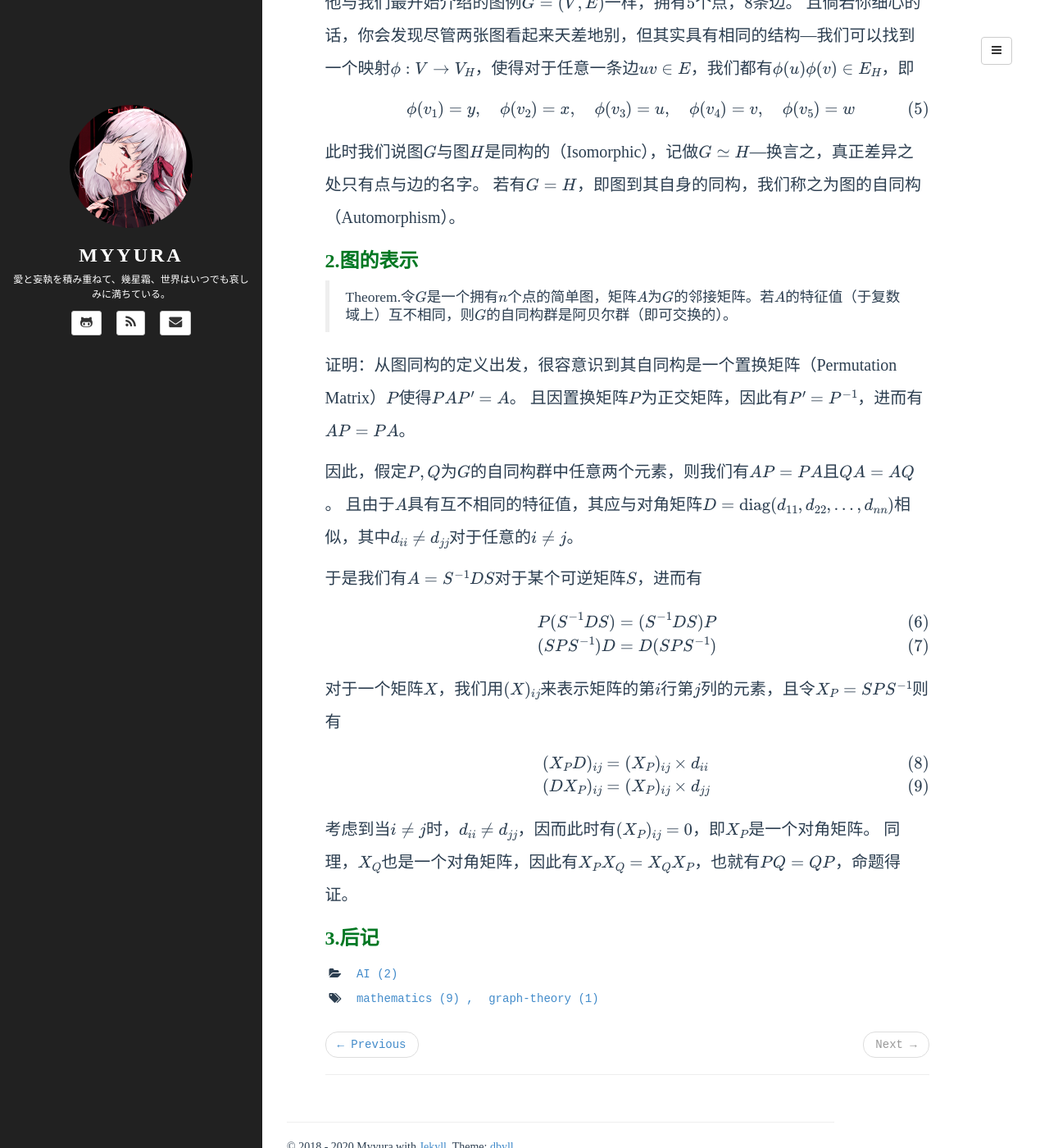
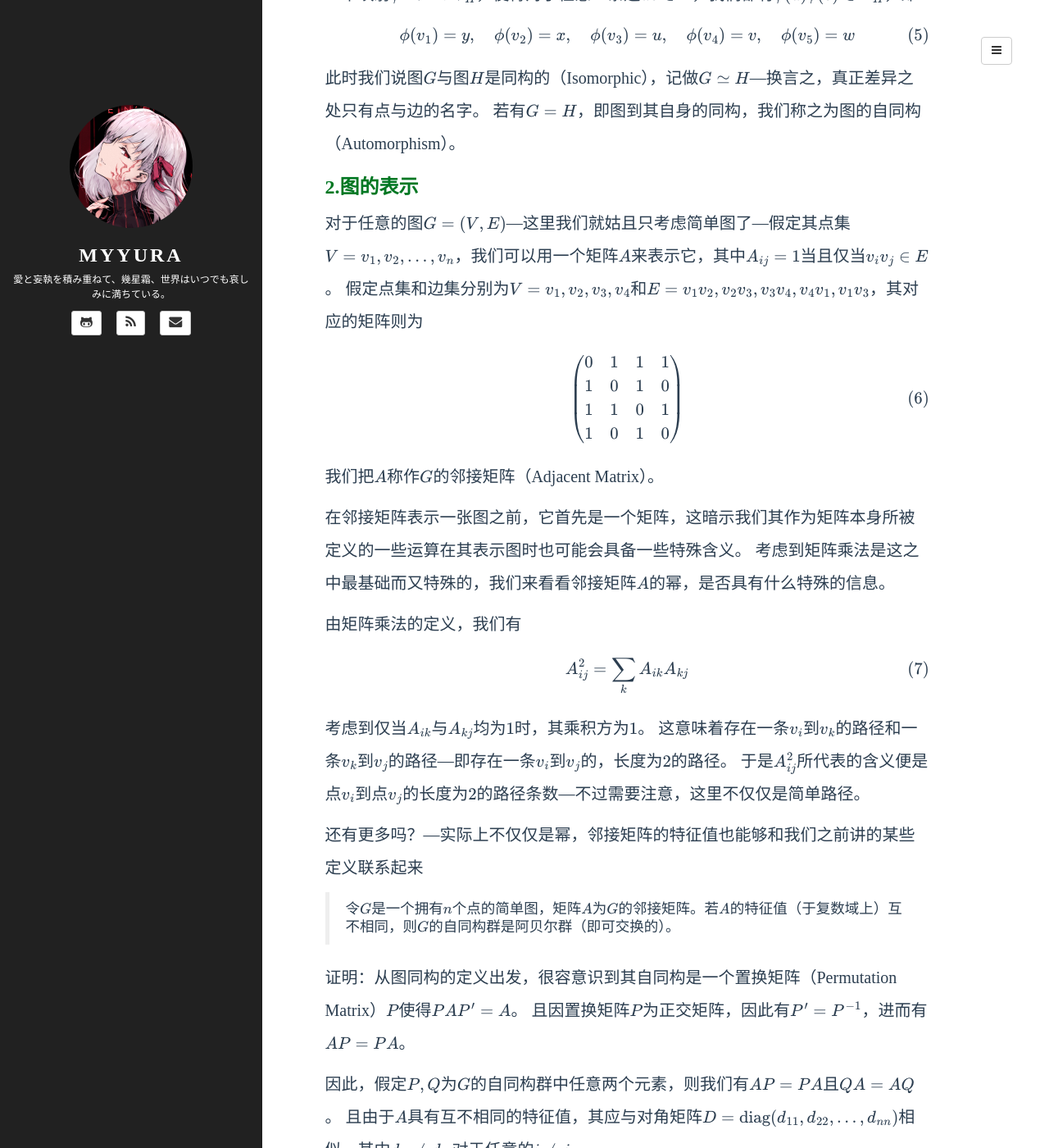
Before and after one commit to Myyura/myyura.github.io, a Jekyll site: the page built from _posts/math_algorithm/2020-8-1-graph-theory-1.md, in a window 1280 px wide and 1400 px high, scrolled down 5321 px. Shown: the whole window at 82% size. Built offline with Jekyll 4.4.1, drawn with Linux system fonts in a browser that asks for light colours; formulas are drawn with MathJax 3; a script that is not in the unit is left out; comment, search, counter and statistics services are not loaded; some of the changed text lies outside the part shown.

Commit message:
Update 2020-8-1-graph-theory.md

```diff
--- a/_posts/math_algorithm/2020-8-1-myyura-graph-theory-1.md
+++ b/_posts/math_algorithm/2020-8-1-graph-theory-1.md
@@ -65,7 +65,7 @@ $$
 就像下面这样，
 
 <figure style="text-align:center;">
-  <img src="{{ site.BASE_PATH }}/assets/images/graph_theroy_1_2.png" width="360" height="270" alt="1"/>
+  <img src="{{ site.BASE_PATH }}/assets/images/graph_theroy_1_3.png" width="360" height="270" alt="1"/>
 </figure>
 
 则我们把这样的图称为二分图（Bipartite Graph），通常也会记做$G = ((X, Y), E)$。
@@ -113,20 +113,19 @@ $$
 上面例子中所提到的$G$很显然是连通图，倘若我们从中去掉边$e_2, e_5$与$e_6$，如下图所示，则为不连通图。
 
 <figure style="text-align:center;">
-  <img src="{{ site.BASE_PATH }}/assets/images/graph_theroy_1_3.png" width="360" height="270" alt="1"/>
+  <img src="{{ site.BASE_PATH }}/assets/images/graph_theroy_1_4.png" width="360" height="270" alt="1"/>
 </figure>
 
 对于一个不连通图$G$来说，其中一定存在若干连通部分（如上图中的左上右下），每个部分为该不连通图的子图，且该部分无法通过加入一条图$G$中的边使其成为一个更大的$G$的连通子图。
 我们把这样的“极大的连通子图”成为图$G$中的连通分量（Connected Component）。
-
-以后我们会有许许多多的问题是与路径有关的，在这里我们先仅仅作为一个概念将其记住。
+而图$G$所具有的连通分量的数量记做$\omega(G)$。
 
 ------------------------------------------------------
 
 接下来我们介绍图同构（Graph isomorphism），观察下面这张图，我们将其记做$H = (V_H, E_H)$,
 
 <figure style="text-align:center;">
-  <img src="{{ site.BASE_PATH }}/assets/images/graph_theroy_1_4.png" width="360" height="270" alt="1"/>
+  <img src="{{ site.BASE_PATH }}/assets/images/graph_theroy_1_5.png" width="360" height="270" alt="1"/>
 </figure>
 
 他与我们最开始介绍的图例$G = (V, E)$一样，拥有$5$个点，$8$条边。
@@ -143,7 +142,36 @@ $$
 
 ## 2.图的表示
 
-> Theorem.令$G$是一个拥有$n$个点的简单图，矩阵$A$为$G$的邻接矩阵。若$A$的特征值（于复数域上）互不相同，则$G$的自同构群是阿贝尔群（即可交换的）。
+对于任意的图$G = (V, E)$---这里我们就姑且只考虑简单图了---假定其点集$V = \{v_1, v_2, \ldots, v_n\}$，我们可以用一个矩阵$A$来表示它，其中$A_{ij} = 1$当且仅当$v_iv_j \in E$。
+假定点集和边集分别为$V = \{v_1, v_2, v_3, v_4\}$和$E = \{v_1v_2, v_2v_3, v_3v_4, v_4v_1, v_1v_3\}$，其对应的矩阵则为
+
+$$
+\begin{pmatrix}
+0 & 1 & 1 & 1\\
+1 & 0 & 1 & 0\\
+1 & 1 & 0 & 1\\
+1 & 0 & 1 & 0
+\end{pmatrix}
+$$
+
+我们把$A$称作$G$的邻接矩阵（Adjacent Matrix）。
+
+在邻接矩阵表示一张图之前，它首先是一个矩阵，这暗示我们其作为矩阵本身所被定义的一些运算在其表示图时也可能会具备一些特殊含义。
+考虑到矩阵乘法是这之中最基础而又特殊的，我们来看看邻接矩阵$A$的幂，是否具有什么特殊的信息。
+
+由矩阵乘法的定义，我们有
+
+$$
+A^2_{ij} = \sum_{k} A_{ik} A_{kj}
+$$
+
+考虑到仅当$A_{ik}$与$A_{kj}$均为$1$时，其乘积方为$1$。
+这意味着存在一条$v_i$到$v_k$的路径和一条$v_k$到$v_j$的路径---即存在一条$v_i$到$v_j$的，长度为$2$的路径。
+于是$A^2_{ij}$所代表的含义便是点$v_i$到点$v_j$的长度为$2$的路径条数---不过需要注意，这里不仅仅是简单路径。
+
+还有更多吗？---实际上不仅仅是幂，邻接矩阵的特征值也能够和我们之前讲的某些定义联系起来
+
+> 令$G$是一个拥有$n$个点的简单图，矩阵$A$为$G$的邻接矩阵。若$A$的特征值（于复数域上）互不相同，则$G$的自同构群是阿贝尔群（即可交换的）。
 
 证明：从图同构的定义出发，很容意识到其自同构是一个置换矩阵（Permutation Matrix）$P$使得$PAP' = A$。
 且因置换矩阵$P$为正交矩阵，因此有$P' = P^{-1}$，进而有$AP = PA$。
@@ -173,3 +201,5 @@ $$
 同理，$X_Q$也是一个对角矩阵，因此有$X_P X_Q = X_Q X_P$，也就有$PQ = QP$，命题得证。
 
 ## 3.后记
+这篇本来计划只是记录一些基本的定义随后使用的，但还是忍不住加了一些奇怪的没用的知识进去，使得文章离自娱自乐更近了一步。
+不过复习了一遭才发现自己确确实实忘记了不少基础的东西，得强迫自己以后多多学习了。
```
Also changed, not shown: assets/images/graph_theory_1_1.png (added), assets/images/graph_theory_1_2.png (added), assets/images/graph_theory_1_3.png (added), assets/images/graph_theory_1_4.png (added), assets/images/graph_theory_1_5.png (added), 5 other files.
